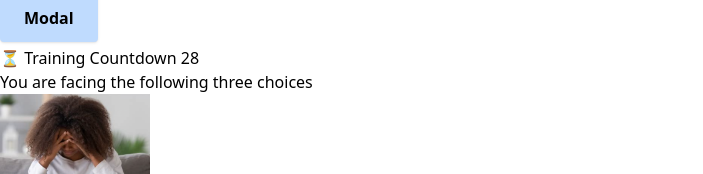
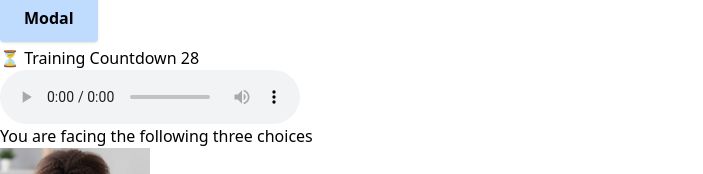
Before and after one commit to SurPun/IET-Kebbah, a Next.js app: page /training/shane-life in a window 1280 px wide. Both pictures are taken after a click on the button "Modal". Shown: the part 366-540 px from the top of the page, without its empty margins (0-703 px from the left). Built offline with nearby package versions, Linux system fonts and the light colour scheme.

Commit message:
Added audio - whitenoise to training choices.
Co-authored-by: Suraj <SurPun@users.noreply.github.com>

```diff
--- a/components/TrainingOptions.js
+++ b/components/TrainingOptions.js
@@ -22,6 +22,9 @@ export default function TrainingOptions() {
         <>
           {/* Options */}
           <TrainingCountdownTimer sec={30} />
+          <audio controls src="/audio/whitenoise.mp3" />
+          {/* Look into React Icons to add a speaker icon! */}
+
           <div>
             <h2>You are facing the following three choices</h2>
             <div>
```
Also changed, not shown: 2 other files (tests, documents, lock files or other folders).
